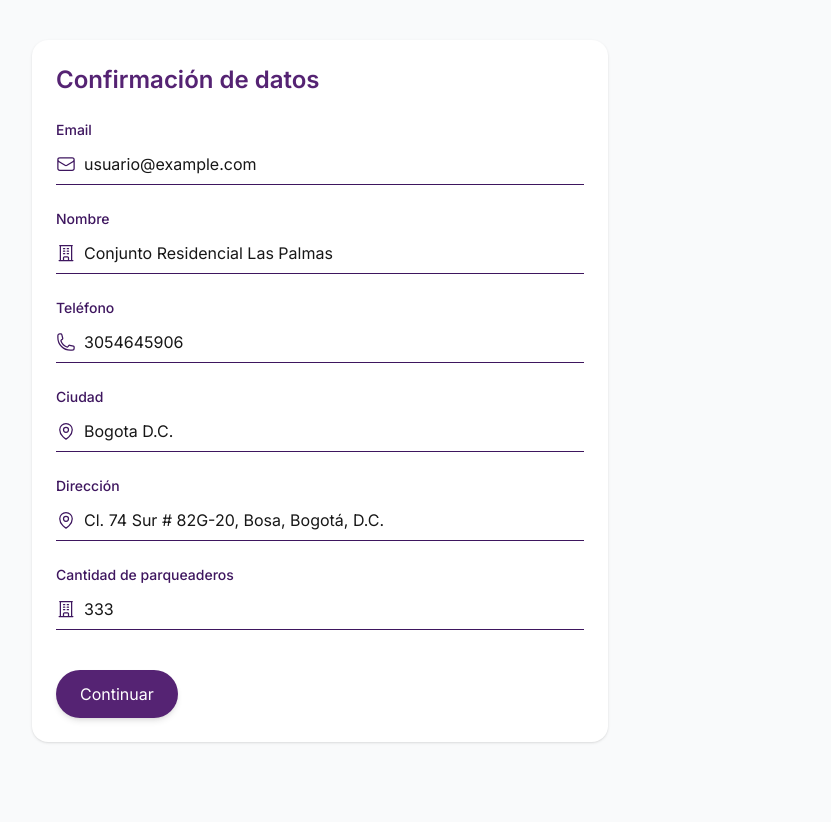
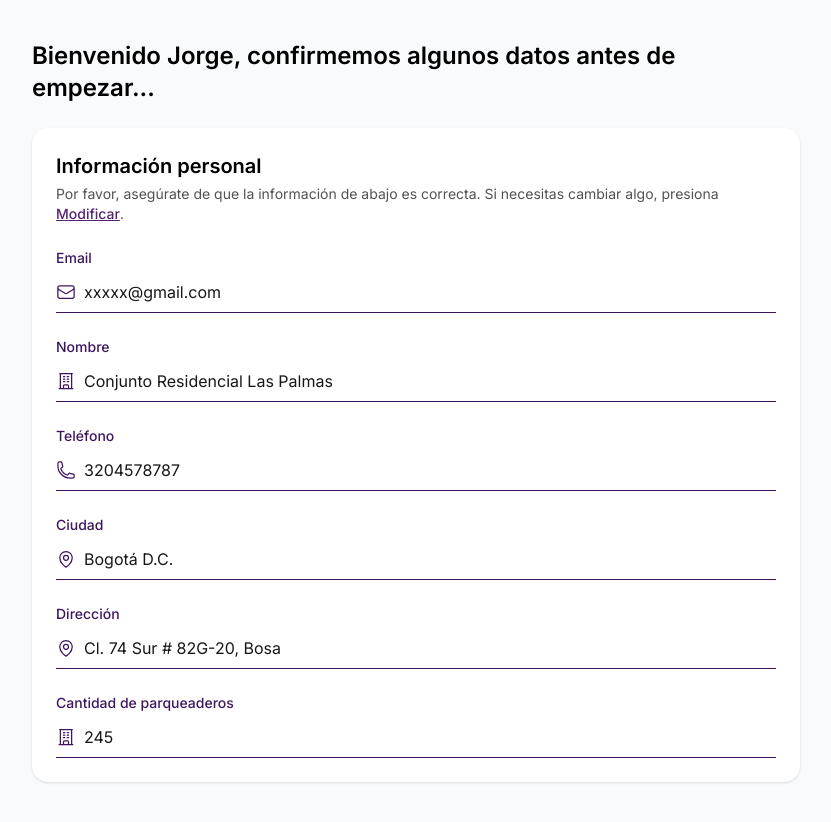
Before and after one commit to lscabanzo63/sipar, a Next.js app: page /login/initial-configuration in a window 1280 px wide. Shown: the whole page, without its empty margins (8-839 px from the left). Before the commit the page ends 800 px from the top, so only its background shows below. Built offline with nearby package versions, Linux system fonts and the light colour scheme.

Commit message:
feat(*): add modify action and welcome message

```diff
--- a/src/app/(auth)/login/initial-configuration/page.tsx
+++ b/src/app/(auth)/login/initial-configuration/page.tsx
@@ -11,34 +11,68 @@ import TextFieldLine from "@/components/ui/TextFieldLine";
 
 export default function InitialConfigurationPage() {
   const [form, setForm] = useState({
-    email: "usuario@example.com",
+    email: "xxxxx@gmail.com",
     nombre: "Conjunto Residencial Las Palmas",
-    telefono: "3054645906",
-    ciudad: "Bogota D.C.",
-    direccion: "Cl. 74 Sur # 82G-20, Bosa, Bogotá, D.C.",
-    parqueaderos: "333",
+    telefono: "3204578787",
+    ciudad: "Bogotá D.C.",
+    direccion: "Cl. 74 Sur # 82G-20, Bosa",
+    parqueaderos: "245",
   });
+
+  const [isEditable, setIsEditable] = useState(false);
 
   const set = (k: keyof typeof form) => (v: string) =>
     setForm((s) => ({ ...s, [k]: v }));
 
   const handleSubmit = (e: React.FormEvent) => {
     e.preventDefault();
-    console.log("Formulario:", form);
-    // TODO: enviar al backend y redirigir
+    console.log("Formulario guardado:", form);
+
+    // ✅ después de guardar, volver a bloquear inputs
+    setIsEditable(false);
   };
 
   return (
     <main className="min-h-dvh grid place-items-start p-6 lg:p-10 bg-[var(--color-header)]">
+      {/* Mensaje de bienvenida */}
+      <section className="w-full max-w-3xl mb-6">
+        <h2 className="text-2xl font-semibold">
+          Bienvenido Jorge, confirmemos algunos datos antes de empezar...
+        </h2>
+      </section>
+
+      {/* Formulario */}
       <form
         onSubmit={handleSubmit}
-        className="w-full max-w-xl space-y-6 bg-white p-6 rounded-2xl shadow"
+        className="w-full max-w-3xl space-y-6 bg-white p-6 rounded-2xl shadow"
       >
-        <h1 className="text-2xl font-semibold text-[var(--color-brand)]">
-          Confirmación de datos
-        </h1>
+        {/* Título e instrucción */}
+        <header>
+          <h3 className="text-xl font-semibold">Información personal</h3>
+          <p className="mt-1 text-sm text-neutral-600">
+            Por favor, asegúrate de que la información de abajo es correcta. Si
+            necesitas cambiar algo, presiona{" "}
+            <button
+              type="button"
+              onClick={() => setIsEditable((v) => !v)}
+              className="font-medium underline text-[var(--color-brand)] cursor-pointer transition hover:brightness-110"
+            >
+              {isEditable ? "Cancelar edición" : "Modificar"}
+            </button>
+            .
+          </p>
+        </header>
 
-        {/* Email */}
+        {/* Campos con overlay */}
+        <section className="relative">
+          {!isEditable && (
+            <div
+              className="absolute inset-0 z-10 cursor-not-allowed"
+              aria-hidden="true"
+            />
+          )}
+
+          <div className="space-y-6">
             <TextFieldLine
               label="Email"
               name="email"
@@ -50,89 +84,97 @@ export default function InitialConfigurationPage() {
               errorMessage="Ingresa un correo válido"
               required
               validateOnBlur
+              readOnly={!isEditable}
               onChange={set("email")}
             />
 
-        {/* Nombre */}
             <TextFieldLine
               label="Nombre"
               name="nombre"
               value={form.nombre}
               icon={<BuildingOfficeIcon className="h-5 w-5" />}
               placeholder="Nombre del conjunto residencial"
-          pattern={/^.+$/} // obligatorio (no vacío)
+              pattern={/^.+$/}
               errorMessage="El nombre no puede estar vacío"
               required
               validateOnBlur
+              readOnly={!isEditable}
               onChange={set("nombre")}
             />
 
-        {/* Teléfono */}
             <TextFieldLine
               label="Teléfono"
               name="telefono"
-          type="text" // dejamos text para controlar la entrada
+              type="text"
               value={form.telefono}
               icon={<PhoneIcon className="h-5 w-5" />}
               placeholder="Ej: 3204578787"
-          allowedPattern={/^\d{0,10}$/} // SOLO números, máx 10 mientras escribe
-          pattern={/^\d{10}$/} // validación final: exactamente 10
+              allowedPattern={/^\d{0,10}$/}
+              pattern={/^\d{10}$/}
               errorMessage="El teléfono debe tener 10 dígitos numéricos"
               required
               validateOnBlur
+              readOnly={!isEditable}
               onChange={set("telefono")}
             />
 
-        {/* Ciudad */}
             <TextFieldLine
               label="Ciudad"
               name="ciudad"
               value={form.ciudad}
               icon={<MapPinIcon className="h-5 w-5" />}
               placeholder="Bogotá D.C."
-          pattern={/^.+$/} // obligatorio
+              pattern={/^.+$/}
               errorMessage="La ciudad no puede estar vacía"
               required
               validateOnBlur
+              readOnly={!isEditable}
               onChange={set("ciudad")}
             />
 
-        {/* Dirección */}
             <TextFieldLine
               label="Dirección"
               name="direccion"
               value={form.direccion}
               icon={<MapPinIcon className="h-5 w-5" />}
               placeholder="Cl. 74 Sur # 82G-20, Bosa"
-          pattern={/^.+$/} // obligatorio
+              pattern={/^.+$/}
               errorMessage="La dirección no puede estar vacía"
               required
               validateOnBlur
+              readOnly={!isEditable}
               onChange={set("direccion")}
             />
 
-        {/* Cantidad de parqueaderos */}
             <TextFieldLine
               label="Cantidad de parqueaderos"
               name="parqueaderos"
-          type="text" // text para bloquear caracteres con allowedPattern
+              type="text"
               value={form.parqueaderos}
               icon={<BuildingOfficeIcon className="h-5 w-5" />}
               placeholder="245"
-          allowedPattern={/^\d*$/} // <-- SOLO números mientras escribe
-          pattern={/^\d+$/} // validación final: uno o más dígitos
+              allowedPattern={/^\d*$/}
+              pattern={/^\d+$/}
               errorMessage="Solo se permiten números"
               required
               validateOnBlur
+              readOnly={!isEditable}
               onChange={set("parqueaderos")}
             />
+          </div>
+        </section>
 
+        {/* Guardar cambios */}
+        {isEditable && (
+          <div className="pt-2">
             <button
               type="submit"
-          className="mt-4 rounded-full px-6 py-3 shadow-md bg-[var(--color-brand)] text-white hover:brightness-110 transition"
+              className="rounded-full px-6 py-3 shadow-md bg-[var(--color-brand)] text-white cursor-pointer transition hover:brightness-110"
             >
-          Continuar
+              Guardar cambios
             </button>
+          </div>
+        )}
       </form>
     </main>
   );
```
Lines whose indentation alone changed are shown as unchanged.
